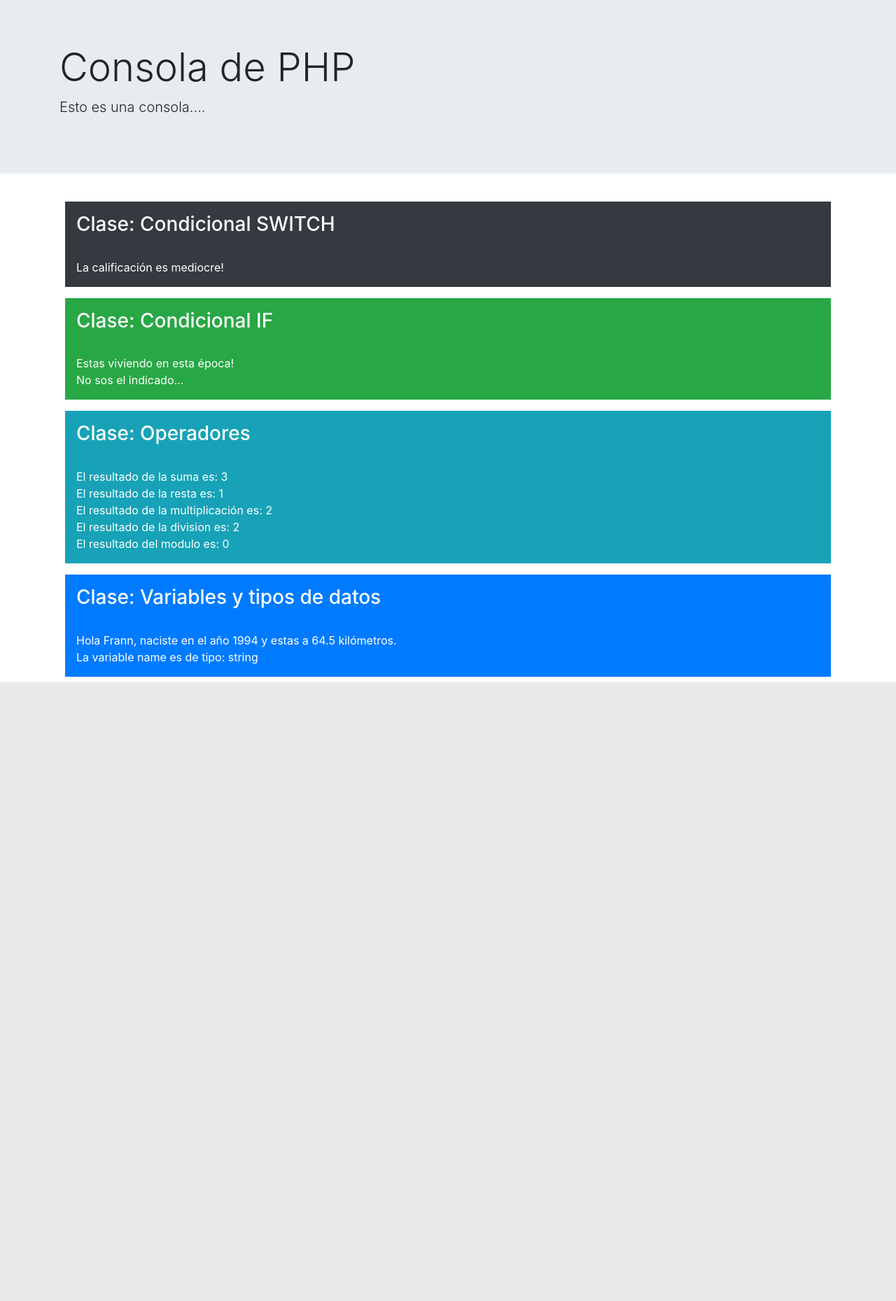
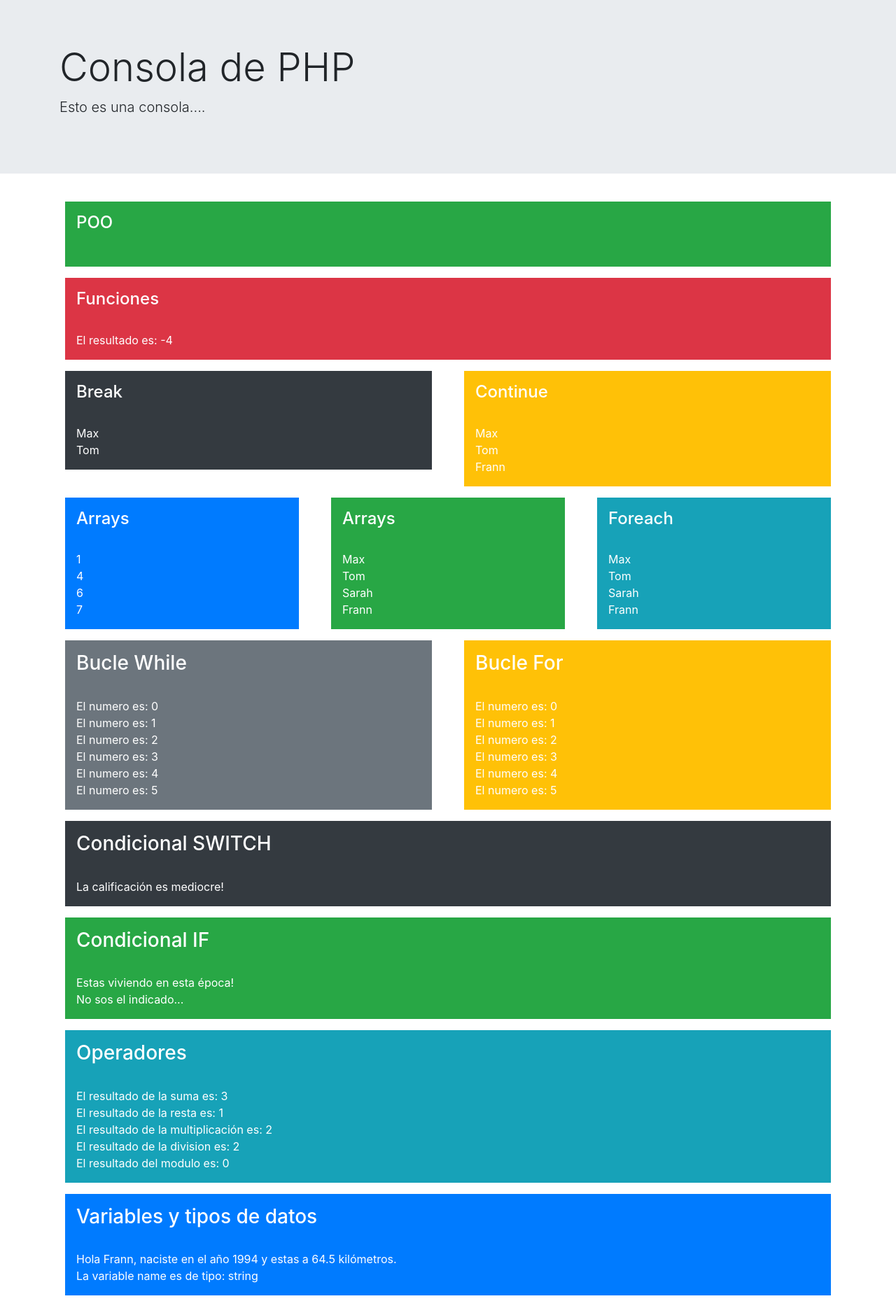
Before and after one commit to FrannM/PHP-Console, a PHP site: page / in a window 1280 px wide. Shown: the part 57-1916 px from the top of the page at 70% size. Before the commit the page ends 1032 px from the top, so only its background shows below. Run offline with PHP 8.4, Linux system fonts and the light colour scheme.

Commit message:
Agregadas clases hasta Funciones

```diff
--- a/index.php
+++ b/index.php
@@ -22,11 +22,152 @@
     </div>
 
     <div class="container">
+        <div class="row">
+            <div class="col-12">
+                <div class="p-3 m-2 bg-success text-white">
+                    <h4>POO</h4> <br>
+                    <?php
+
+                    ?>
+                </div>
+            </div>
+        </div>
+        <div class="row">
+            <div class="col-12">
+                <div class="p-3 m-2 bg-danger text-white">
+                    <h4>Funciones</h4> <br>
+                    <?php
+                    function calc($sign, $num1, $num2)
+                    {
+                        switch ($sign) {
+                            case '+':
+                                return $num1 + $num2;
+                                break;
+                            case '-':
+                                return $num1 - $num2;
+                                break;
+                            default:
+                                return 0;
+                                break;
+                        }
+                    }
+
+                    $result = calc("-", 3, 7);
+
+                    echo "El resultado es: " . $result;
+                    ?>
+                </div>
+            </div>
+        </div>
+        <div class="row">
+            <div class="col-6">
+                <div class="p-3 m-2 bg-dark text-white">
+                    <h4>Break</h4> <br>
+                    <?php
+                    $names = array("Max", "Tom", "Sarah", "Frann");
+
+                    foreach ($names as $name) {
+                        if ($name == "Sarah") {
+                            break;
+                        }
+
+                        echo $name . "<br>";
+                    }
+                    ?>
+                </div>
+            </div>
+            <div class="col-6">
+                <div class="p-3 m-2 bg-warning text-white">
+                    <h4>Continue</h4> <br>
+                    <?php
+                    $names = array("Max", "Tom", "Sarah", "Frann");
+
+                    foreach ($names as $name) {
+                        if ($name == "Sarah") {
+                            continue;
+                        }
+
+                        echo $name . "<br>";
+                    }
+                    ?>
+                </div>
+            </div>
+        </div>
+        <div class="row">
+            <div class="col-4">
+                <div class="p-3 m-2 bg-primary text-white">
+                    <h4>Arrays</h4> <br>
+                    <?php
+                    $nums = array(1, 4, 6, 7);
+
+                    for ($i = 0; $i < count($nums); $i++) {
+                        echo $nums[$i] . "<br>";
+                    }
+                    ?>
+                </div>
+            </div>
+            <div class="col-4">
+                <div class="p-3 m-2 bg-success text-white">
+                    <h4>Arrays</h4> <br>
+                    <?php
+                    $names = array("Max", "Tom", "Sarah", "Frann");
+
+                    for ($i = 0; $i < count($names); $i++) {
+                        echo $names[$i] . "<br>";
+                    }
+                    ?>
+                </div>
+            </div>
+            <div class="col-4">
+                <div class="p-3 m-2 bg-info text-white">
+                    <h4>Foreach</h4> <br>
+                    <?php
+                    $names = array("Max", "Tom", "Sarah", "Frann");
+
+                    foreach ($names as $name) {
+
+                        echo $name . "<br>";
+                    }
+                    ?>
+                </div>
+            </div>
+        </div>
+        <div class="row">
+            <div class="col-6">
+                <div class="p-3 m-2 bg-secondary text-white">
+                    <h3>Bucle While</h3> <br>
+                    <?php
+                    $num = 0;
+
+                    while ($num <= 5) {
+                        echo "El numero es: " . $num . "<br>";
+                        $num++;
+                    }
+
+                    ?>
+
+                </div>
+            </div>
+            <div class="col-6">
+                <div class="p-3 m-2 bg-warning text-white">
+                    <h3>Bucle For</h3> <br>
+                    <?php
+
+                    for ($i = 0; $i <= 5; $i++) {
+                        echo "El numero es: " . $i . "<br>";
+                    }
+
+                    ?>
+
+                </div>
+            </div>
+        </div>
+
 
         <div class="row">
             <div class="col-12">
                 <div class="p-3 m-2 bg-dark text-white">
-                    <h3>Clase: Condicional SWITCH</h3> <br>
+                    <h3>Condicional SWITCH</h3> <br>
                     <?php
                     $num = 4;
 
@@ -87,9 +228,6 @@
                         */
 
                     ?>
-
-
-
                 </div>
             </div>
         </div>
@@ -97,7 +235,7 @@
         <div class="row">
             <div class="col-12">
                 <div class="p-3 m-2 bg-success text-white">
-                    <h3>Clase: Condicional IF</h3> <br>
+                    <h3>Condicional IF</h3> <br>
                     <?php
                     $name = "Fran";
                     $year = 2001;
@@ -122,7 +260,7 @@
         <div class="row">
             <div class="col-12">
                 <div class="p-3 m-2 bg-info text-white">
-                    <h3>Clase: Operadores</h3> <br>
+                    <h3>Operadores</h3> <br>
                     <?php
                     $num1 = 1;
                     $num2 = 1;
@@ -144,16 +282,14 @@
         <div class="row">
             <div class="col-12">
                 <div class="p-3 m-2 bg-primary text-white">
-                    <h3>Clase: Variables y tipos de datos</h3> <br>
+                    <h3>Variables y tipos de datos</h3> <br>
                     <?php
-
                     $name = "Frann";
                     $isOld = True;
                     $year = 1994;
                     $km = 64.5;
                     echo "Hola " . $name . ", naciste en el año " . $year . " y estas a " . $km . " kilómetros." . "<br>";
                     echo "La variable name es de tipo: " . gettype($name);
-
                     ?>
                 </div>
             </div>
```
Lines whose indentation alone changed are shown as unchanged.
